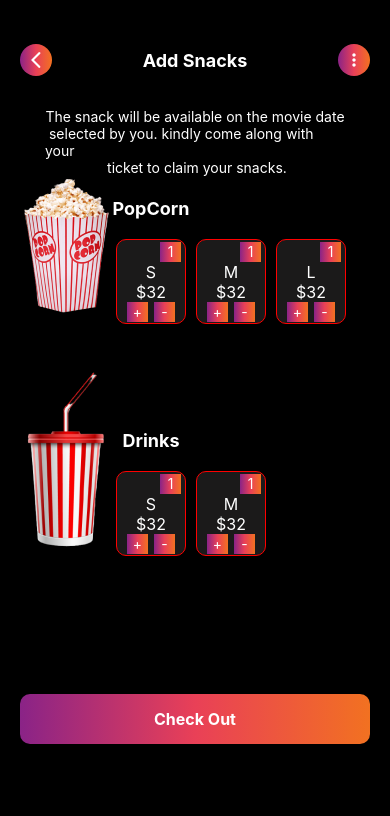
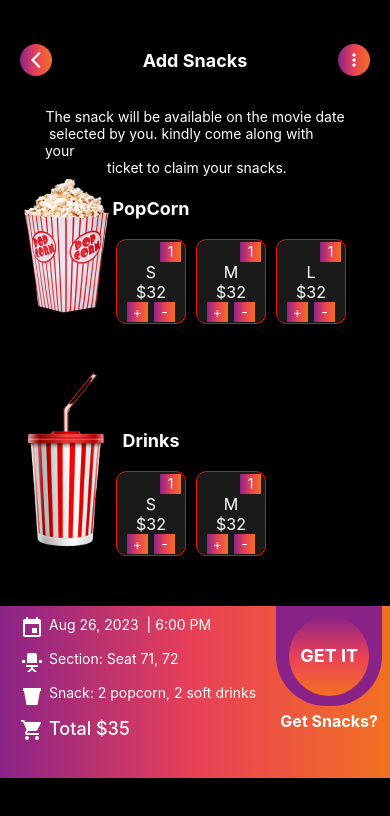
Before and after one commit to Marvidik/MovieApp, a React Native app: screen /SnacksScreen in a window 390 px wide. Shown: the top 816 px of the page. Built offline with nearby package versions, Linux system fonts and the light colour scheme.

Commit message:
done with the component for the snacks screen

```diff
--- /dev/null
+++ b/Components/GetBottomComponent.js
@@ -0,0 +1,87 @@
+import { View, Text ,StyleSheet,Image} from 'react-native'
+import React from 'react'
+import { LinearGradient } from 'expo-linear-gradient';
+import { MaterialCommunityIcons } from '@expo/vector-icons';
+import StylishButtonComponent from './StylishButtonComponent';
+
+export default function GetBottomComponent({onPress}) {
+  return (
+    <LinearGradient
+      colors={['#8A2387', '#E94057', '#F27121']}
+      style={styles.button}
+      start={{ x: 0, y: 0 }}
+      end={{ x: 1, y: 0 }}
+    >
+      <View style={styles.content}>
+            <View style={styles.view1}>
+                <View style={styles.icontext}>
+                <MaterialCommunityIcons name="calendar" size={24} color="#fff" />
+                <Text style={styles.text}>Aug 26, 2023  | 6:00 PM</Text>
+                </View>
+
+                <View style={styles.icontext}>
+                <MaterialCommunityIcons name="chair-rolling" size={24} color="#fff" />
+                <Text style={styles.text}>Section: Seat 71, 72</Text>
+                </View>
+
+                <View style={styles.icontext}>
+                <MaterialCommunityIcons name="bucket" size={24} color="#fff" />
+                <Text style={styles.text}>Snack: 2 popcorn, 2 soft drinks</Text>
+                </View>
+
+                <View style={styles.icontext}>
+                <MaterialCommunityIcons name="cart" size={24} color="#fff" />
+                <Text style={styles.text2}>Total $35</Text>
+                </View>
+
+            </View>
+
+            <View style={styles.view2}>
+                <StylishButtonComponent onPress={onPress}/>
+                <Text style={styles.snacks}>Get Snacks?</Text>
+
+            </View>
+      </View>
+    </LinearGradient>
+  )
+}
+
+
+const styles = StyleSheet.create({
+    button:{
+        height:172,
+        width:"100%"
+    },
+    content:{
+        flexDirection:"row"
+    },
+    view1:{
+
+    },
+    view2:{
+
+    },
+    icontext:{
+        flexDirection:"row",
+        paddingTop:10,
+        paddingHorizontal:20
+    },
+    text:{
+        color:"white",
+        paddingLeft:5
+    },
+    text2:{
+        color:"white",
+        paddingLeft:5,
+        fontSize:18,
+        fontWeight:"500"
+    },
+    snacks:{
+        color:"#fff",
+        fontSize:16,
+        fontWeight:"700",
+        alignSelf:"center",
+        paddingTop:5
+    }
+
+})
--- /dev/null
+++ b/Components/StylishButtonComponent.js
@@ -0,0 +1,49 @@
+import { View, Text,StyleSheet ,TouchableOpacity} from 'react-native'
+import React from 'react'
+import { LinearGradient } from 'expo-linear-gradient';
+
+export default function StylishButtonComponent({onPress}) {
+  return (
+    <View style={styles.container}>
+        <LinearGradient
+      colors={['#8A2387', '#E94057', '#F27121']}
+      style={styles.button}
+      start={{ x: 0, y: 0 }}
+      end={{ x: 0, y: 1 }}
+    >
+    <TouchableOpacity onPress={onPress}>
+
+      <View style={styles.button}>
+        <Text style={styles.text}>GET IT</Text>
+      </View>
+    </TouchableOpacity>
+    </LinearGradient>
+    </View>
+  )
+}
+
+
+const styles = StyleSheet.create({
+    container:{
+        height:100,
+        width:106,
+        backgroundColor:"#8A2387",
+        borderBottomRightRadius:50,
+        borderBottomLeftRadius:50,
+        alignItems:"center",
+        justifyContent:"flex-end",
+        paddingBottom:10
+    },
+    button:{
+        height:80,
+        width:80,
+        borderRadius:40,
+        alignItems:"center",
+        justifyContent:"center"
+    },
+    text:{
+        color:"#fff",
+        fontWeight:"700",
+        fontSize:18
+    }
+})
--- a/Screens/MovieTicketScreen.js
+++ b/Screens/MovieTicketScreen.js
@@ -87,7 +87,7 @@ const styles = StyleSheet.create({
     container:{
         paddingTop:44,
         backgroundColor:"black",
-        flex:1
+        flex:1,
     },
     text:{
         color:"#fff",
--- a/Screens/SnacksScreen.js
+++ b/Screens/SnacksScreen.js
@@ -5,6 +5,7 @@ import SnacksComponent from '../Components/SnacksComponent'
 import ButtonComponent from '../Components/BottonComponent';
 import { useNavigation } from '@react-navigation/native';
 import PaymentModal from '../Components/PaymentModal';
+import GetBottomComponent from '../Components/GetBottomComponent';
 
 export default function SnacksScreen() {
   const [modalVisible, setModalVisible] = useState(false);
@@ -48,12 +49,17 @@ export default function SnacksScreen() {
         </View>
         <SnacksComponent   size={"M"}  amount={"32"} />
       </View>
-      <TouchableOpacity
+
+      <View  style={styles.button}>
+         <GetBottomComponent onPress={openModal}/>
+      </View>
+
+      {/* <TouchableOpacity
               style={styles.button}
               onPress={openModal}
             >
       <ButtonComponent  text={"Check Out"}/>
-      </TouchableOpacity>
+      </TouchableOpacity> */}
 
       <PaymentModal visible={modalVisible} onClose={closeModal}/>
     </View>
@@ -66,7 +72,7 @@ const styles = StyleSheet.create({
         paddingTop:44,
         backgroundColor:"black",
         flex:1,
-        paddingHorizontal:20
+
     },
     text:{
         color:"white",
@@ -81,7 +87,8 @@ const styles = StyleSheet.create({
     },
     box1:{
         flexDirection:"row",
-        justifyContent:"space-between"
+        justifyContent:"space-between",
+        paddingHorizontal:20
     },
     box2:{
         height:60,
@@ -94,6 +101,7 @@ const styles = StyleSheet.create({
     box3:{
         paddingTop:40.97,
         flexDirection:"row",
+        paddingHorizontal:20
 
     },
     pop:{
@@ -108,6 +116,6 @@ const styles = StyleSheet.create({
     },
     button:{
       position:"relative",
-      top:100
+      top:50
     }
 })
```
